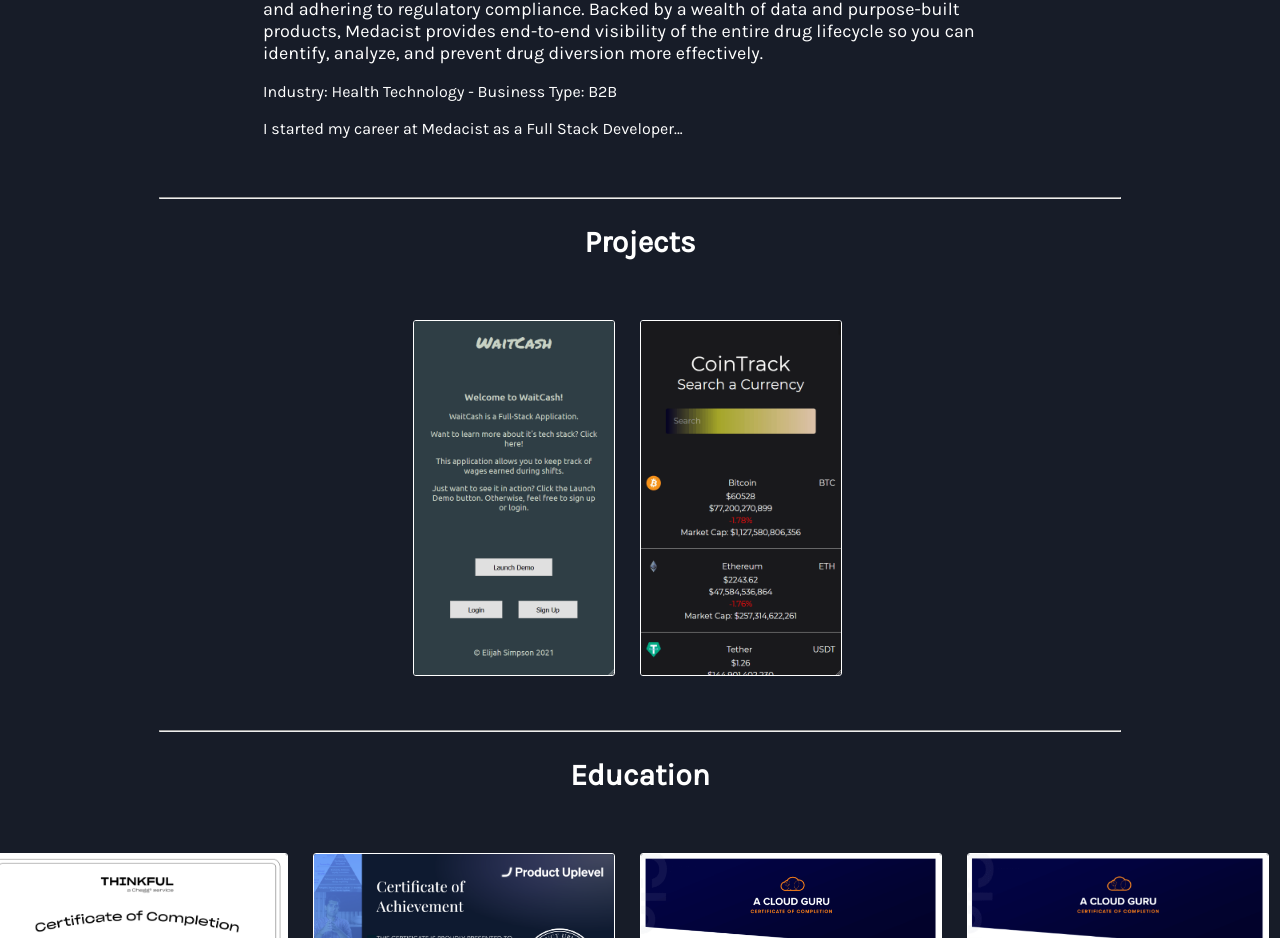
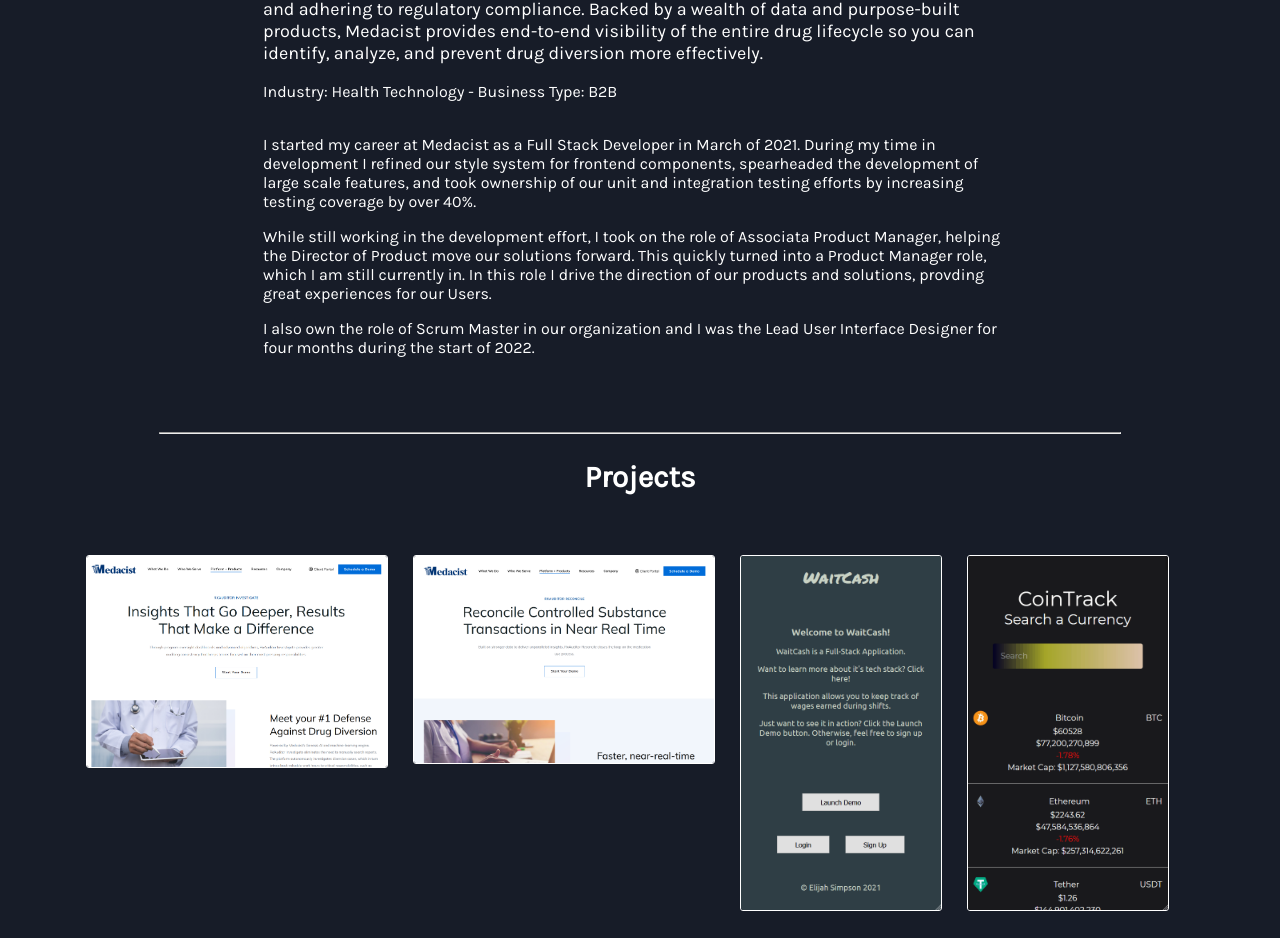
Before and after one commit to elijahsimpsonn/project-place, a React (Create React App) app: page / in a window 1280 px wide. Shown: the part 1862-2800 px from the top of the page. Built offline with nearby package versions, Linux system fonts and the light colour scheme.

Commit message:
fixed links

```diff
--- a/src/containers/Contact/Contact.js
+++ b/src/containers/Contact/Contact.js
@@ -6,13 +6,13 @@
     <div className="contact-container">
       <h3 className="contact-header">Contact Me</h3>
       <div className="contact-items">
-        <a href="mailto: elijahsimpson1991@gmail.com">
+        <a href="mailto: elijahsimpson1991@gmail.com" target="_blank">
           <span className="contact-icon">Email</span>
         </a>
-        <a href="https://github.com/elijahsimpsonn">
+        <a href="https://github.com/elijahsimpsonn" target="_blank">
           <span className="contact-icon">GitHub</span>
         </a>
-        <a href="https://www.linkedin.com/in/elijahsimpson/">
+        <a href="https://www.linkedin.com/in/elijahsimpson/" target="_blank">
           <span className="contact-icon">LinkedIn</span>
         </a>
       </div>
--- a/src/containers/Education/Education.js
+++ b/src/containers/Education/Education.js
@@ -1,9 +1,9 @@
 import React from "react";
 import "./Education.css";
-import thinkful from '../../images/thinkful.png'
-import product from '../../images/product.png'
-import devops from '../../images/devops.png'
-import devsecops from '../../images/devsecops.png'
+import thinkful from "../../images/thinkful.png";
+import product from "../../images/product.png";
+import devops from "../../images/devops.png";
+import devsecops from "../../images/devsecops.png";
 
 export default function Education() {
   return (
@@ -11,16 +11,24 @@
       <h2 className="education-header">Education</h2>
       <div className="education-container">
         <div className="education-item">
-          <img className="education-item-img" src={thinkful}></img>
+          <a href="https://www.thinkful.com/bootcamp/web-development/#introduction" target="_blank">
+            <img className="education-item-img" src={thinkful}></img>
+          </a>
         </div>
         <div className="education-item">
+        <a href="https://www.productuplevel.com/" target="_blank">
           <img className="education-item-img" src={product}></img>
+        </a>
         </div>
-        <div className="education-item">
+        <div className="education-item" target="_blank">
+        <a href="https://acloudguru.com/course/devops-essentials">
           <img className="education-item-img" src={devops}></img>
+        </a>
         </div>
-        <div className="education-item">
-          <img className="education-item-img" src={devsecops}></img>
+        <div className="education-item" target="_blank">
+          <a href="https://acloudguru.com/course/devsecops-essentials">
+            <img className="education-item-img" src={devsecops}></img>
+          </a>
         </div>
       </div>
     </>
--- a/src/containers/Experience/Experience.js
+++ b/src/containers/Experience/Experience.js
@@ -28,7 +28,12 @@
         </div>
 
         <div className="company-experience-section">
-          I started my career at Medacist as a Full Stack Developer...
+          <p>I started my career at Medacist as a Full Stack Developer in March of 2021. During my time in development I refined our style system for frontend components, spearheaded the
+          development of large scale features, and took ownership of our unit and integration testing efforts by increasing testing coverage by over 40%.</p>
+
+          <p>While still working in the development effort, I took on the role of Associata Product Manager, helping the Director of Product move our solutions forward. This quickly turned into a Product Manager role, which I am still currently in. In this role I drive the direction of our products and solutions, provding great experiences for our Users.</p>
+
+          <p>I also own the role of Scrum Master in our organization and I was the Lead User Interface Designer for four months during the start of 2022.</p>
         </div>
       </div>
     </div>
--- a/src/containers/Projects/Projects.css
+++ b/src/containers/Projects/Projects.css
@@ -23,3 +23,9 @@
   border: 1px solid white;
   border-radius: 3px;
 }
+
+.web-project-img {
+  width: 300px;
+  border: 1px solid white;
+  border-radius: 3px;
+}
--- a/src/containers/Projects/Projects.js
+++ b/src/containers/Projects/Projects.js
@@ -2,6 +2,8 @@
 import "./Projects.css";
 import waitcash from "../../images/waitcash.gif";
 import cointrack from "../../images/cointrack.gif";
+import investigate from "../../images/investigate.png";
+import reconcile from "../../images/reconcile.png";
 
 export default function Projects() {
   return (
@@ -9,10 +11,24 @@
       <h2 className="projects-header">Projects</h2>
       <div className="projects-container">
         <div className="project">
-          <img className="mobile-project-img" src={waitcash}></img>
+          <a href="https://medacist.com/drug-diversion-monitoring-software" target="_blank">
+            <img className="web-project-img" src={investigate}></img>
+          </a>
         </div>
         <div className="project">
-          <img className="mobile-project-img" src={cointrack}></img>
+          <a href="https://medacist.com/medication-reconciliation-audit-tool" target="_blank">
+            <img className="web-project-img" src={reconcile}></img>
+          </a>
+        </div>
+        <div className="project">
+          <a href="https://github.com/elijahsimpsonn/Waitcash-Client" target="_blank">
+            <img className="mobile-project-img" src={waitcash}></img>
+          </a>
+        </div>
+        <div className="project">
+          <a href="https://github.com/elijahsimpsonn/CoinTrack" target="_blank">
+            <img className="mobile-project-img" src={cointrack}></img>
+          </a>
         </div>
       </div>
     </>
```
Also changed, not shown: src/images/investigate.png (added), src/images/reconcile.png (added).
